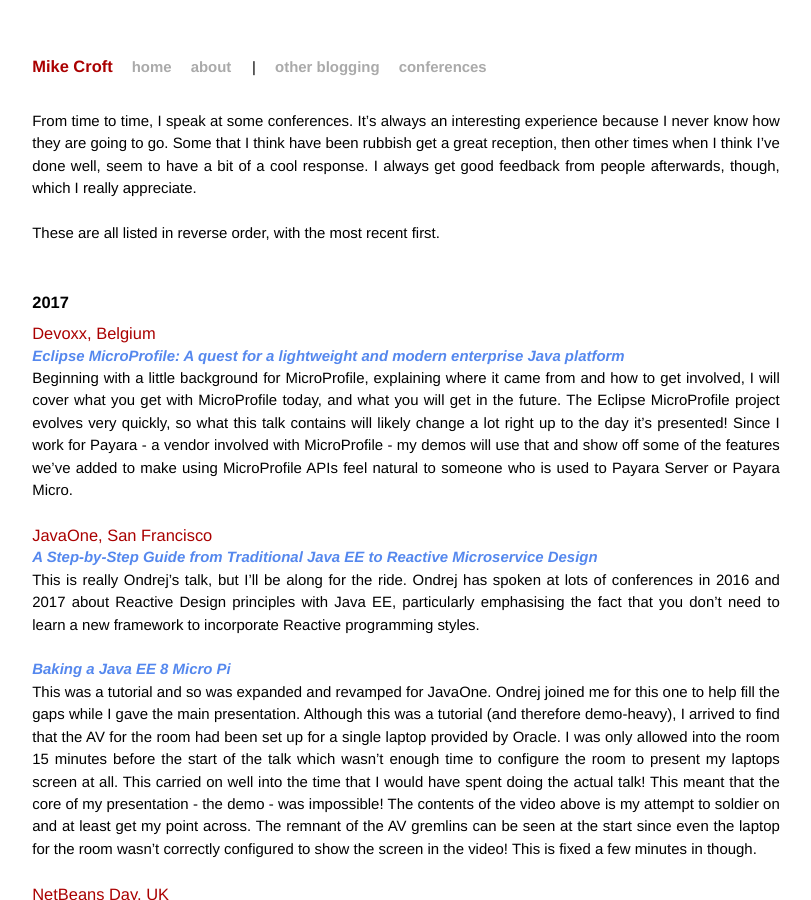
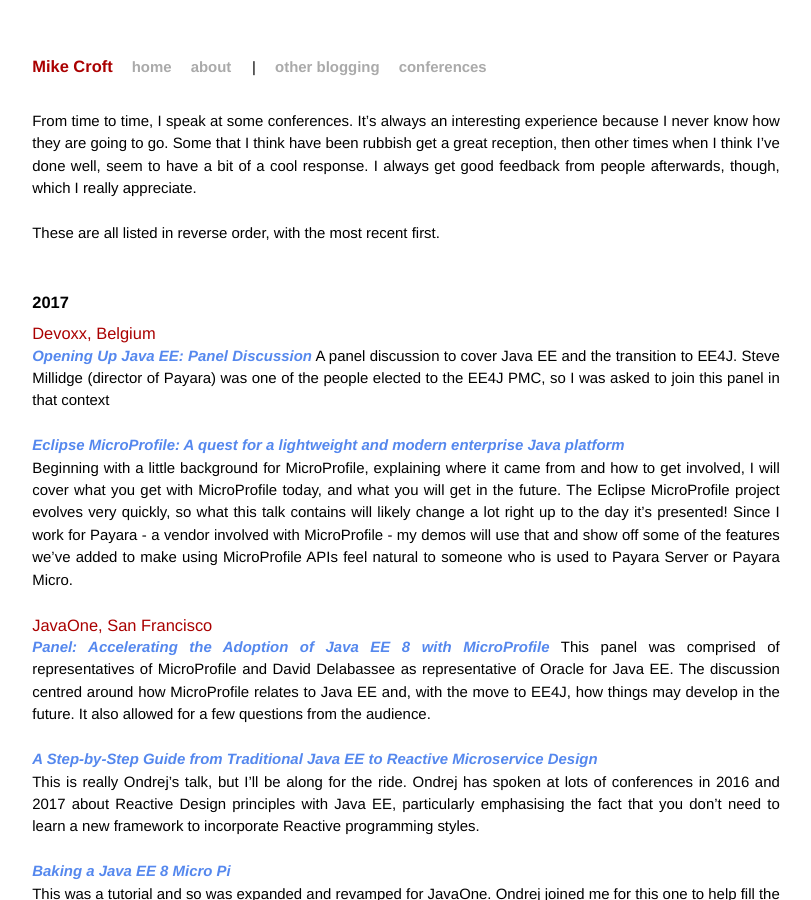
Before and after one commit to mikecroft/mikecroft.github.io, a Jekyll site: the page built from conferences/index.md, in a window 1280 px wide and 900 px high. Shown: the whole window, without its empty margins (234-1045 px from the left). Built offline with Jekyll 4.4.1, drawn with Linux system fonts in a browser that asks for light colours.

Commit message:
Update index.md

```diff
--- a/conferences/index.md
+++ b/conferences/index.md
@@ -11,10 +11,16 @@
 # 2017
 
 ## Devoxx, Belgium
+***[Opening Up Java EE: Panel Discussion](https://cfp.devoxx.be/2017/talk/FVP-6513/Opening_Up_Java_EE:_Panel_Discussion)***
+A panel discussion to cover Java EE and the transition to EE4J. Steve Millidge (director of Payara) was one of the people elected to the EE4J PMC, so I was asked to join this panel in that context
+
 ***[Eclipse MicroProfile: A quest for a lightweight and modern enterprise Java platform](https://cfp.devoxx.be/2017/talk/TZU-3928/Eclipse_MicroProfile:_A_quest_for_a_lightweight_and_modern_enterprise_Java_platform)***
 Beginning with a little background for MicroProfile, explaining where it came from and how to get involved, I will cover what you get with MicroProfile today, and what you will get in the future. The Eclipse MicroProfile project evolves very quickly, so what this talk contains will likely change a lot right up to the day it's presented! Since I work for Payara - a vendor involved with MicroProfile - my demos will use that and show off some of the features we've added to make using MicroProfile APIs feel natural to someone who is used to Payara Server or Payara Micro.
 
 ## JavaOne, San Francisco
+***[Panel: Accelerating the Adoption of Java EE 8 with MicroProfile](https://www.youtube.com/watch?v=BhMLxwf0AMM)***
+This panel was comprised of representatives of MicroProfile and David Delabassee as representative of Oracle for Java EE. The discussion centred around how MicroProfile relates to Java EE and, with the move to EE4J, how things may develop in the future. It also allowed for a few questions from the audience.
+
 ***[A Step-by-Step Guide from Traditional Java EE to Reactive Microservice Design](https://events.rainfocus.com/catalog/oracle/oow17/catalogjavaone17?search=HOL1320&showEnrolled=false)***
 This is really Ondrej's talk, but I'll be along for the ride. Ondrej has spoken at lots of conferences in 2016 and 2017 about Reactive Design principles with Java EE, particularly emphasising the fact that you don't need to learn a new framework to incorporate Reactive programming styles.
 
```
